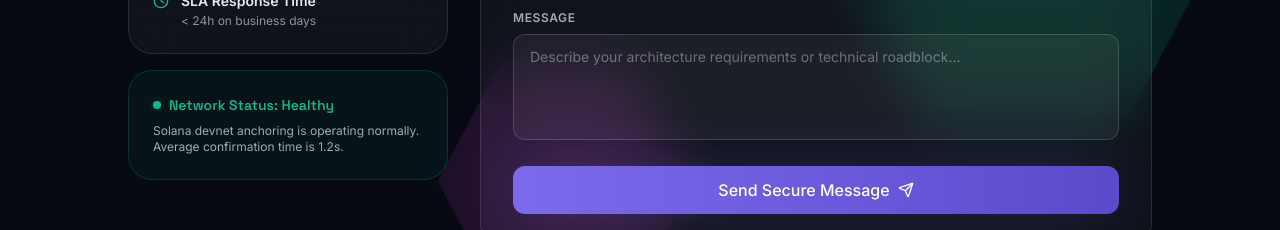
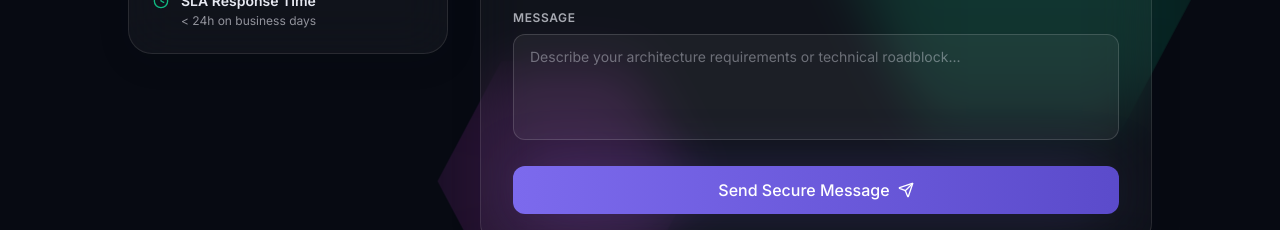
Before and after one commit to Michaelmk708/argust-frontend, a React (Vite) app: page /contact in a window 1280 px wide. Shown: the part 556-786 px from the top of the page. Built offline with nearby package versions, Linux system fonts and the light colour scheme; no server answers.

Commit message:
contacts

```diff
--- a/src/pages/Public/Contact.jsx
+++ b/src/pages/Public/Contact.jsx
@@ -96,20 +96,7 @@ export default function Contact() {
               </div>
             </div>
 
-            <div className="rounded-3xl border border-brand-emerald/20 bg-brand-emerald/5 p-6">
-              <div className="flex items-center gap-2 mb-2">
-                <span className="relative flex h-2 w-2">
-                  <span className="animate-ping absolute inline-flex h-full w-full rounded-full bg-brand-emerald opacity-75"></span>
-                  <span className="relative inline-flex rounded-full h-2 w-2 bg-brand-emerald"></span>
-                </span>
-                <h4 className="font-display text-sm font-semibold text-brand-emerald">
-                  Network Status: Healthy
-                </h4>
-              </div>
-              <p className="text-xs text-ink-light/70 dark:text-ink-dark/70">
-                Solana devnet anchoring is operating normally. Average confirmation time is 1.2s.
-              </p>
-            </div>
+
           </motion.div>
 
           <motion.div
```
